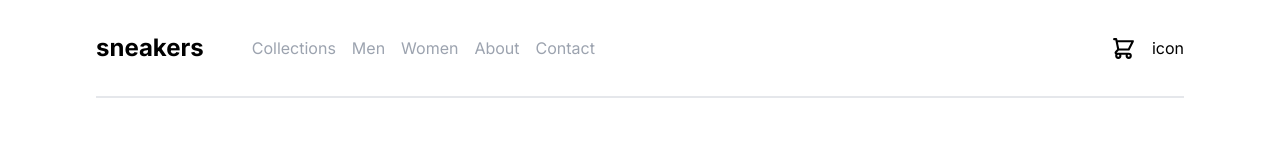
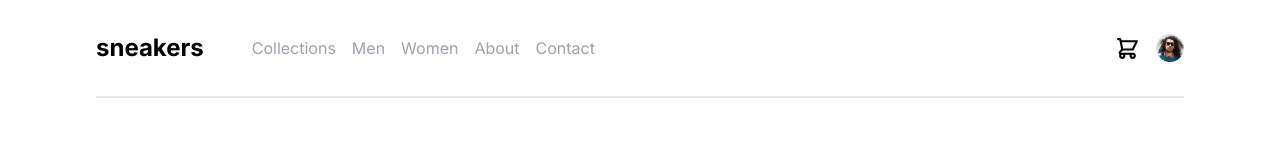
Before and after one commit to Nicholas-Abell/FM_Product_Page, a Next.js app: page / in a window 1280 px wide. Shown: the top 160 px of the page. Built offline with nearby package versions, Linux system fonts and the light colour scheme.

Commit message:
added profile img to navbar

```diff
--- a/app/components/navbar/MobileNavbar.tsx
+++ b/app/components/navbar/MobileNavbar.tsx
@@ -1,6 +1,8 @@
 import React from "react";
 import { GiHamburgerMenu } from "react-icons/gi";
 import { HiOutlineShoppingCart } from "react-icons/hi";
+import profileImg from "../../../public/images/image-avatar.png";
+import Image from "next/image";
 
 type MobileNavbarProps = {};
 
@@ -8,13 +10,16 @@ const MobileNavbar: React.FC<MobileNavbarProps> = () => {
   return (
     <nav className="w-full py-8 px-12 lg:hidden flex justify-between items-center">
       <div className="flex justify-center items-center gap-4">
-        <GiHamburgerMenu size={25} className="text-gray-500" />
+        <GiHamburgerMenu
+          size={25}
+          className="text-gray-500 hover:cursor-pointer hover:text-black"
+        />
         <h2 className="font-bold text-2xl mr-8 text-black">sneakers</h2>
       </div>
       <div className="flex justify-center items-center gap-4">
         <div className="flex justify-center items-center gap-4">
           <HiOutlineShoppingCart size={25} />
-          <>icon</>
+          <Image src={profileImg} alt="profile" className="w-[28px] h-[28px]" />
         </div>
       </div>
     </nav>
--- a/app/components/navbar/Navbar.tsx
+++ b/app/components/navbar/Navbar.tsx
@@ -1,5 +1,7 @@
 import React from "react";
 import { HiOutlineShoppingCart } from "react-icons/hi";
+import profileImg from "../../../public/images/image-avatar.png";
+import Image from "next/image";
 
 type NavbarProps = {};
 
@@ -17,7 +19,7 @@ const Navbar: React.FC<NavbarProps> = () => {
         </ul>
         <div className="flex justify-center items-center gap-4">
           <HiOutlineShoppingCart size={25} />
-          <>icon</>
+          <Image src={profileImg} alt="profile" className="w-[28px] h-[28px]" />
         </div>
       </div>
     </nav>
```
